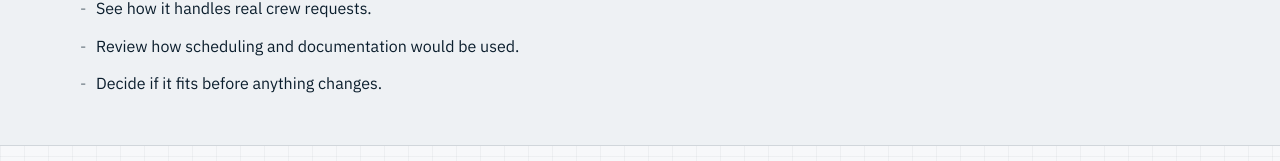
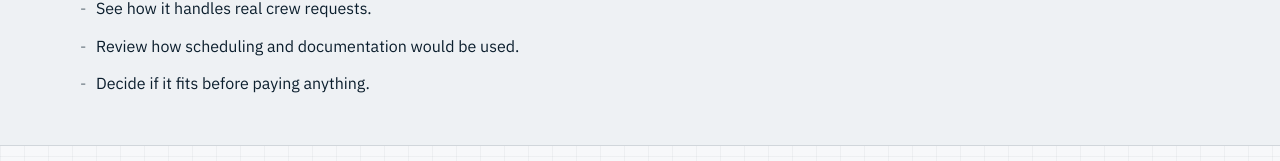
Before and after one commit to JambrInternal/marketing-site, a Next.js app: page / in a window 1280 px wide. Shown: the part 2244-2405 px from the top of the page. Built offline with nearby package versions, Linux system fonts and the light colour scheme; no server answers.

Commit message:
fix: update list item text for clarity on payment terms (#12)
Co-authored-by: Jeremy Legere <legere@fastmail.com>

```diff
--- a/app/page.jsx
+++ b/app/page.jsx
@@ -147,7 +147,7 @@ export default function HomePage() {
           <ul className="list">
             <li>See how it handles real crew requests.</li>
             <li>Review how scheduling and documentation would be used.</li>
-            <li>Decide if it fits before anything changes.</li>
+            <li>Decide if it fits before paying anything.</li>
           </ul>
         </div>
       </section>
```
